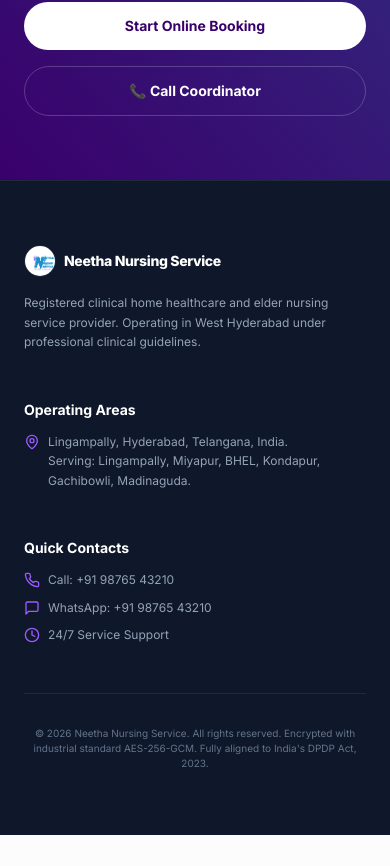
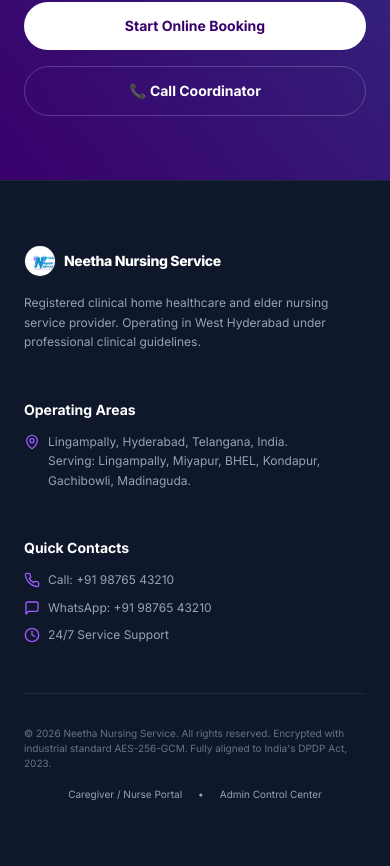
Before and after one commit to LaRoyBot/WithU, a Next.js app: page / in a window 390 px wide. Shown: the part 9511-10377 px from the top of the page. Before the commit the page ends 10346 px from the top, so only its background shows below. Built offline with nearby package versions, Linux system fonts and the light colour scheme; no server answers; the database is empty.

Commit message:
Add direct Caregiver Portal navigation links to header and footer

```diff
--- a/src/app/page.tsx
+++ b/src/app/page.tsx
@@ -74,7 +74,8 @@
             <Link href="/services" className="hover:text-primary-600 transition-colors">Our Services</Link>
             <Link href="/about" className="hover:text-primary-600 transition-colors">About Us</Link>
             <Link href="/contact" className="hover:text-primary-600 transition-colors">Contact</Link>
-            <Link href="/admin" className="text-slate-400 hover:text-primary-600 transition-colors">Admin Portal</Link>
+            <Link href="/employee/login" className="text-slate-500 hover:text-primary-600 transition-colors">Caregiver Portal</Link>
+            <Link href="/admin" className="text-slate-400 hover:text-primary-600 transition-colors">Admin</Link>
           </nav>
 
           <div className="flex items-center gap-4">
@@ -551,8 +552,15 @@
             </div>
           </div>
         </div>
-        <div className="max-w-6xl mx-auto mt-12 pt-8 border-t border-slate-800 text-center text-[10px] text-slate-500">
-          © {new Date().getFullYear()} Neetha Nursing Service. All rights reserved. Encrypted with industrial standard AES-256-GCM. Fully aligned to India's DPDP Act, 2023.
+        <div className="max-w-6xl mx-auto mt-12 pt-8 border-t border-slate-800 flex flex-col sm:flex-row items-center justify-between gap-4 text-[10px] text-slate-500">
+          <div>
+            © {new Date().getFullYear()} Neetha Nursing Service. All rights reserved. Encrypted with industrial standard AES-256-GCM. Fully aligned to India's DPDP Act, 2023.
+          </div>
+          <div className="flex items-center gap-4 text-slate-400">
+            <Link href="/employee/login" className="hover:text-primary-400 transition-colors">Caregiver / Nurse Portal</Link>
+            <span>•</span>
+            <Link href="/admin" className="hover:text-primary-400 transition-colors">Admin Control Center</Link>
+          </div>
         </div>
       </footer>
 
```
